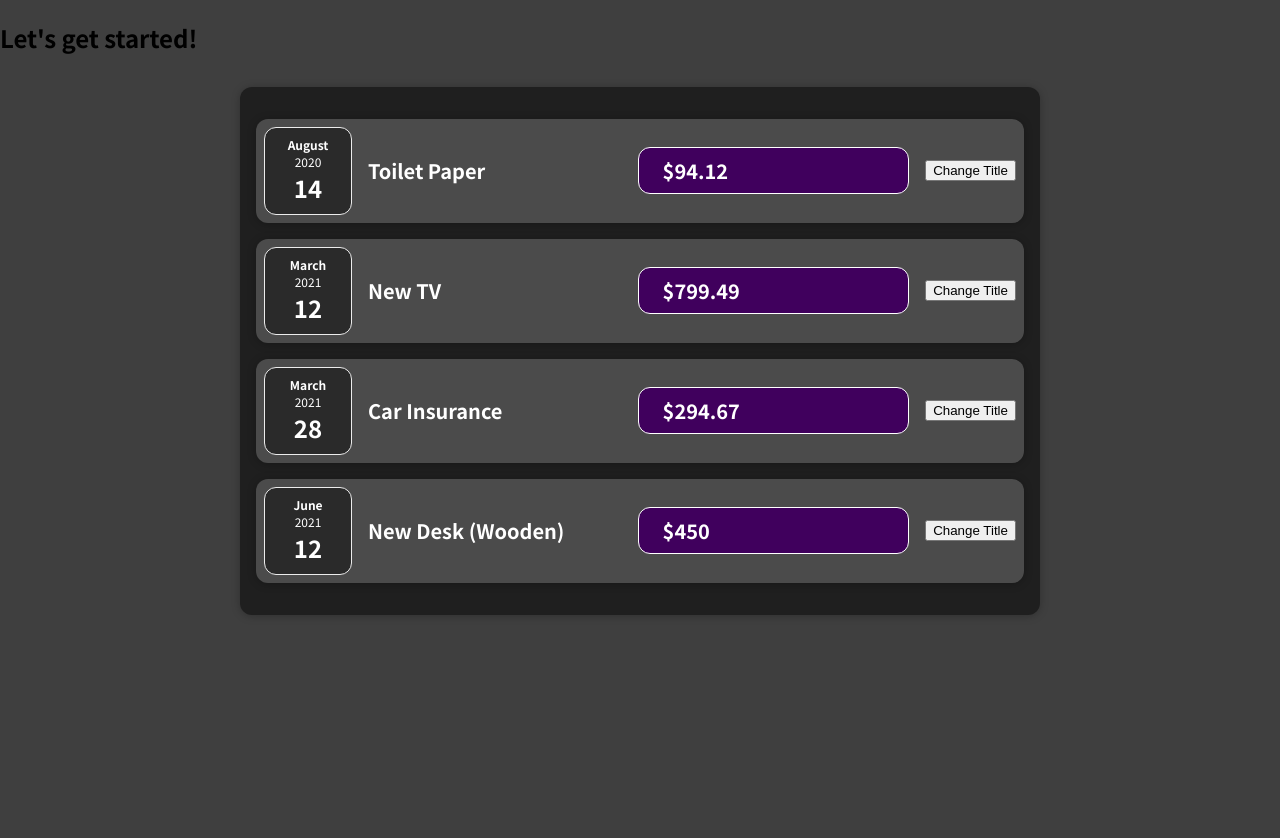
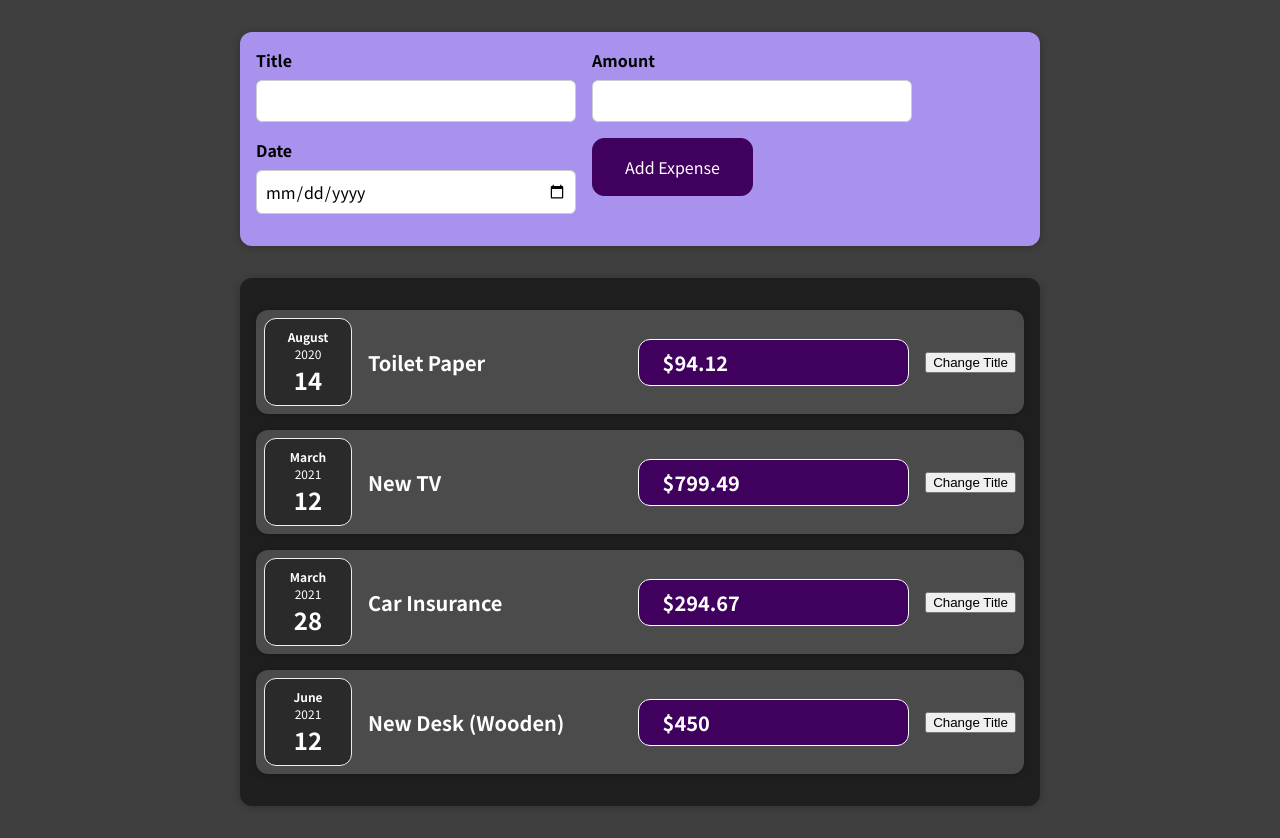
Before and after one commit to mrkarthik3/Expenses-Tracker, a React (Create React App) app: page / in a window 1280 px wide. Before the commit the page ends 800 px from the top, so only its background shows below. Built offline with nearby package versions, Linux system fonts and the light colour scheme.

Commit message:
Two-Way Data Binding is Achieved

```diff
--- a/src/App.js
+++ b/src/App.js
@@ -1,5 +1,5 @@
 import Expenses from './components/Expenses/Expenses'
-
+import NewExpense from './components/NewExpense/NewExpense';
 // const App = () => {
 function App() {
   const expenses = [
@@ -25,7 +25,7 @@
   ];
   return (
     <div>
-      <h2>Let's get started!</h2>
+      <NewExpense />
       <Expenses items={expenses} />
     </div>
   );
--- a/src/components/Expenses/Expenses.js
+++ b/src/components/Expenses/Expenses.js
@@ -1,6 +1,7 @@
 import ExpenseItem from './ExpenseItem'
 import './Expenses.css'
 import Card from '../UI/Card'
+import ExpenseForm from '../NewExpense/ExpenseForm'
 
 function Expenses(props) {
     return (
--- /dev/null
+++ b/src/components/NewExpense/ExpenseForm.css
@@ -0,0 +1,26 @@
+.new-expense__controls {
+    display: flex;
+    flex-wrap: wrap;
+    gap: 1rem;
+    margin-bottom: 1rem;
+    text-align: left;
+}
+
+.new-expense__control label {
+    font-weight: bold;
+    margin-bottom: 0.5rem;
+    display: block;
+}
+
+.new-expense__control input {
+    font: inherit;
+    padding: 0.5rem;
+    border-radius: 6px;
+    border: 1px solid #ccc;
+    width: 20rem;
+    max-width: 100%;
+}
+
+.new-expense__actions {
+    text-align: right;
+}
--- /dev/null
+++ b/src/components/NewExpense/ExpenseForm.js
@@ -0,0 +1,63 @@
+import React, { useState } from 'react';
+import './ExpenseForm.css';
+
+const ExpenseForm = (props) => {
+
+    // We can have multiple pieces of state per component instance!
+    // All these state pieces will be totally separate form each other
+    const [enteredTitle, setEnteredTitle] = useState("");
+    const [enteredAmount, setEnteredAmount] = useState("");
+    const [enteredDate, setEnteredDate] = useState("");
+
+    const titleChangeHandler = (event) => {
+        setEnteredTitle(event.target.value);
+    }
+    const amountChangeHandler = (event) => {
+        setEnteredAmount(event.target.value);
+    }
+    const dateChangeHandler = (event) => {
+        setEnteredDate(event.target.value);
+    }
+    const submitHandler = (event) => {
+        event.preventDefault(); // prevent submission and page redirect
+
+        // When Form Submission event occurs,
+        // I can collect the form data (stored in state) into an object
+        // like below
+        const expenseData = {
+            title: enteredTitle,
+            amount: enteredAmount,
+            date: new Date(enteredDate)
+        }
+
+        console.log(expenseData);
+
+        // Resetting the state values after logging the data
+        // Due to two-way data binding (giving value=DATAFROMSTATE to each input element)
+        setEnteredTitle('');
+        setEnteredAmount('');
+        setEnteredDate('');
+    }
+
+    return <form onSubmit={submitHandler}>
+        <div className='new-expense__controls'>
+            <div className='new-expense__control'>
+                <label>Title</label>
+                <input type='text' value={enteredTitle} onChange={titleChangeHandler} />
+            </div>
+            <div className='new-expense__control'>
+                <label>Amount</label>
+                <input type='number' min="0.01" step="0.01" value={enteredAmount} onChange={amountChangeHandler} />
+            </div>
+            <div className='new-expense__control'>
+                <label>Date</label>
+                <input type='date' min="2019-01-01" step="2022-12-31" value={enteredDate} onChange={dateChangeHandler} />
+            </div>
+            <div className='new-expense__actions'>
+                <button type='submit'>Add Expense</button>
+            </div>
+        </div>
+    </form>
+}
+
+export default ExpenseForm;
--- /dev/null
+++ b/src/components/NewExpense/NewExpense.css
@@ -0,0 +1,38 @@
+.new-expense {
+    background-color: #a892ee;
+    padding: 1rem;
+    margin: 2rem auto;
+    width: 50rem;
+    max-width: 95%;
+    border-radius: 12px;
+    text-align: center;
+    box-shadow: 0 1px 8px rgba(0, 0, 0, 0.25);
+}
+
+.new-expense button {
+    font: inherit;
+    cursor: pointer;
+    padding: 1rem 2rem;
+    border: 1px solid #40005d;
+    background-color: #40005d;
+    color: white;
+    border-radius: 12px;
+    margin-right: 1rem;
+}
+
+.new-expense button:hover,
+.new-expense button:active {
+    background-color: #510674;
+    border-color: #510674;
+}
+
+.new-expense button.alternative {
+    color: #220131;
+    border-color: transparent;
+    background-color: transparent;
+}
+
+.new-expense button.alternative:hover,
+.new-expense button.alternative:active {
+    background-color: #ddb3f8;
+}
--- /dev/null
+++ b/src/components/NewExpense/NewExpense.js
@@ -0,0 +1,13 @@
+import React, { useState } from 'react';
+import ExpenseForm from './ExpenseForm';
+import './NewExpense.css';
+
+function NewExpense(props) {
+    return (
+        <div className='new-expense'>
+            <ExpenseForm />
+        </div>
+    )
+}
+
+export default NewExpense;
```
Also changed, not shown: 1 other file (tests, documents, lock files or other folders).
